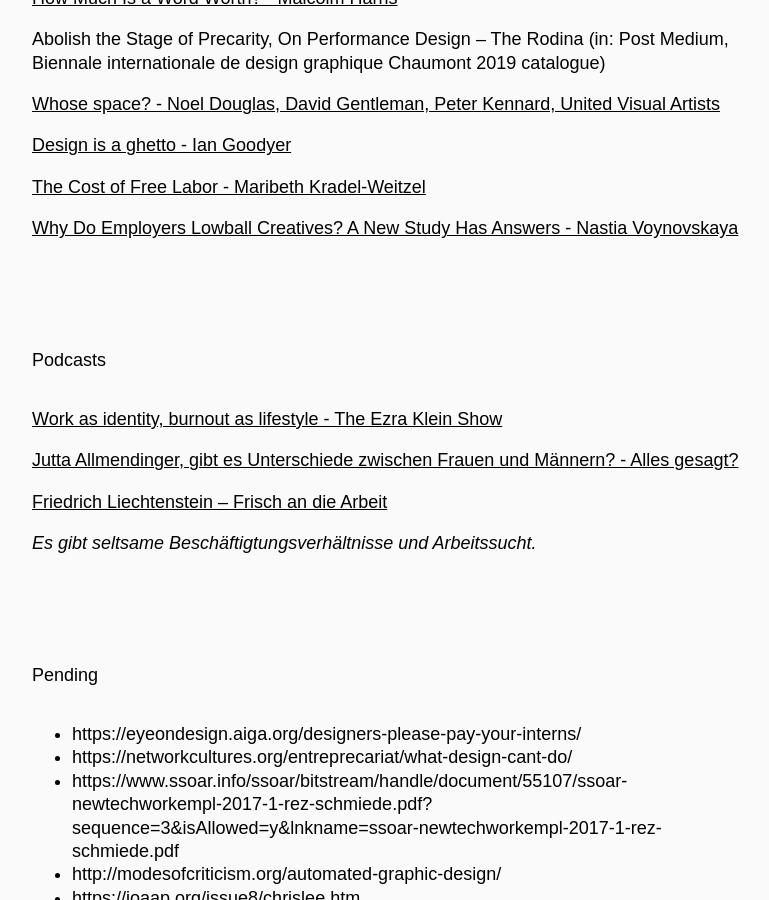
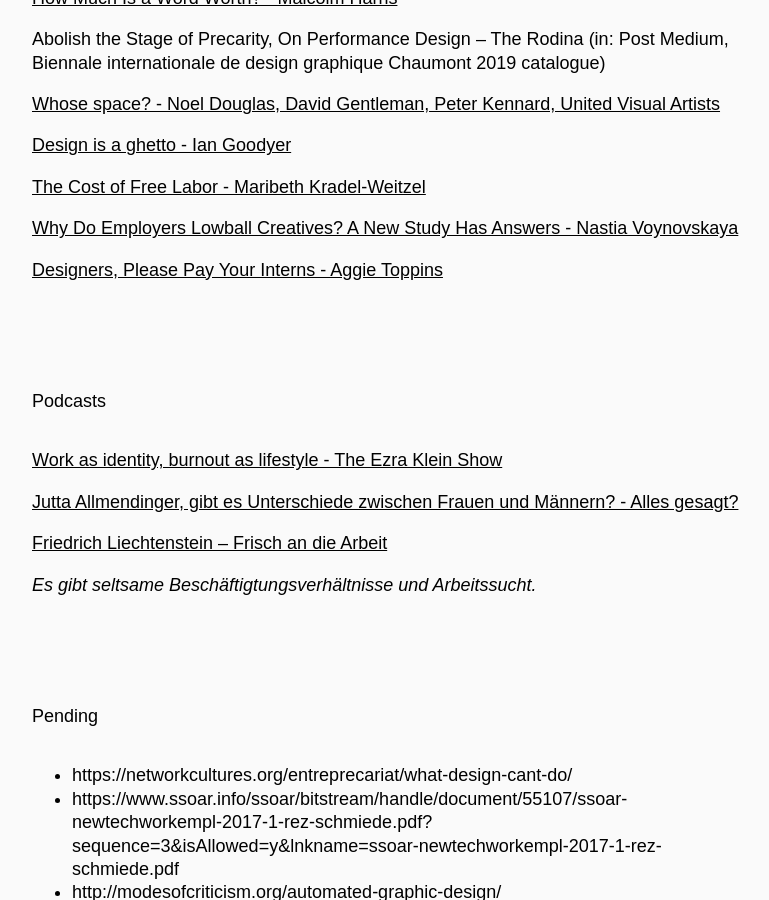
Before and after one commit to jensschnitzler/Room-For-Advancement, a Jekyll site: the page built from index.md, in a window 1280 px wide and 900 px high, scrolled down 607 px. Shown: the whole window, without its empty margins (248-1017 px from the left). Built offline with Jekyll 4.4.1, drawn with Linux system fonts in a browser that asks for light colours; our own code applies the rules of GitHub Pages for plain Markdown files; the repository's description, which GitHub fills in, is left out; part of the change alters nothing that is shown.

Commit message:
Update index.md

```diff
--- a/index.md
+++ b/index.md
@@ -24,6 +24,8 @@ Abolish the Stage of Precarity, On Performance Design – The Rodina (in: Post M
 
 [Why Do Employers Lowball Creatives? A New Study Has Answers - Nastia Voynovskaya](https://www.kqed.org/arts/13857471/artist-passion-exploitation-duke-study)
 
+[Designers, Please Pay Your Interns - Aggie Toppins](https://eyeondesign.aiga.org/designers-please-pay-your-interns/)
+
 ## Podcasts
 
 [Work as identity, burnout as lifestyle - The Ezra Klein Show](https://castbox.fm/episode/Work-as-identity%2C-burnout-as-lifestyle-id121041-id147034442?utm_campaign=a_share_ep&utm_medium=dlink&utm_source=a_share&country=de)
@@ -34,7 +36,6 @@ Abolish the Stage of Precarity, On Performance Design – The Rodina (in: Post M
 > Es gibt seltsame Beschäftigtungsverhältnisse und Arbeitssucht.
 
 ## Pending
-- https://eyeondesign.aiga.org/designers-please-pay-your-interns/
 - https://networkcultures.org/entreprecariat/what-design-cant-do/
 - https://www.ssoar.info/ssoar/bitstream/handle/document/55107/ssoar-newtechworkempl-2017-1-rez-schmiede.pdf?sequence=3&isAllowed=y&lnkname=ssoar-newtechworkempl-2017-1-rez-schmiede.pdf
 - http://modesofcriticism.org/automated-graphic-design/
```
